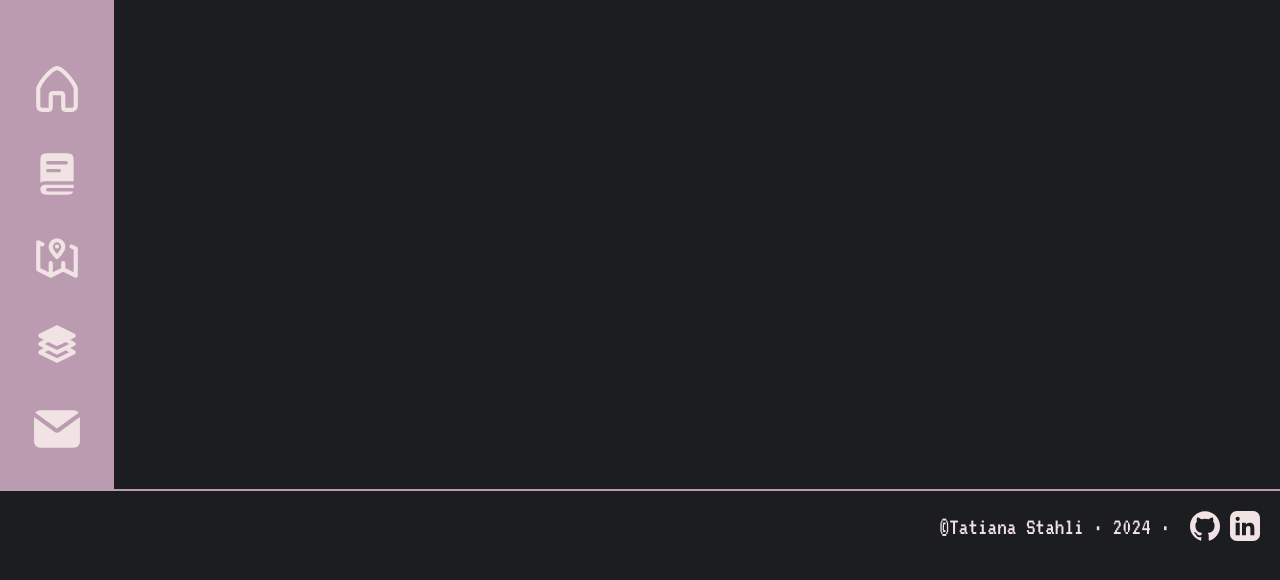
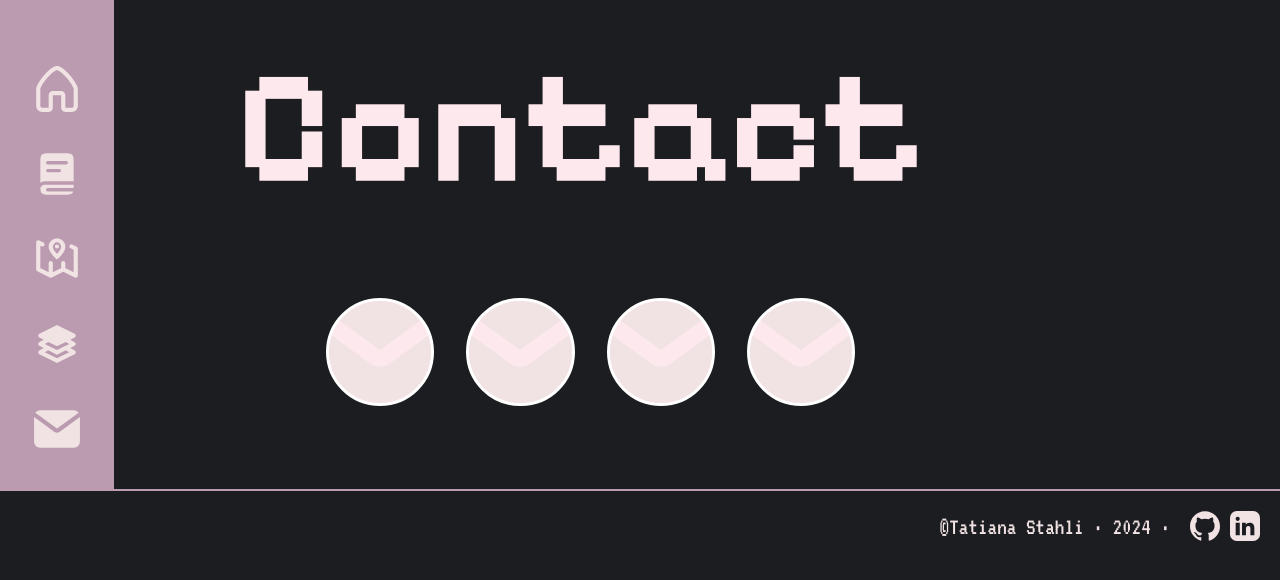
Before and after one commit to tatiana-sthl/portfolio2024, a React (Create React App) app: page /contact in a window 1280 px wide. Shown: the top 580 px of the page. Built offline with nearby package versions, Linux system fonts and the light colour scheme.

Commit message:
add contact content

```diff
--- a/src/App.js
+++ b/src/App.js
@@ -1,6 +1,7 @@
 import React from 'react';
 import { BrowserRouter as Router, Route, Routes } from 'react-router-dom';
 import Home from './pages/Home';
+import Contact from './pages/Contact';
 import Navbar from './components/Navbar';
 import Footer from './components/Footer';
 
@@ -15,6 +16,7 @@ function App() {
         <div>
           <Routes>
             <Route path="/" element={<Home />} />
+            <Route path="/contact" element={<Contact />} />
           </Routes>
         </div>
       </div>
--- a/src/components/Navbar.js
+++ b/src/components/Navbar.js
@@ -50,7 +50,7 @@ const Navbar = () => {
             </Link>
           </li>
           <li>
-            <Link to="../pages/Contact.js">
+            <Link to="/contact">
               <div className='iconContainer'>
                 <svg width="50px" height="50px" viewBox="0 0 24 24" fill="none" xmlns="http://www.w3.org/2000/svg">
                   <path d="M1.60175 4.20114C2.14997 3.47258 3.02158 3 4 3H20C20.9784 3 21.85 3.47258 22.3982 4.20113L12 11.7635L1.60175 4.20114Z" fill="#F1E3E4"/>
--- a/src/pages/Contact.js
+++ b/src/pages/Contact.js
@@ -1,9 +1,40 @@
 import React from 'react';
+import '../styles/pages/_contact.scss';
+import ContactIcon from '../icons/contact-icon.svg';
+
 
 
 function Contact() {
     return (
       <>
+      <div className='contactTitle'>
+                <h1>Contact</h1>
+            </div>
+            <div className='contactMedia'>
+                <ul className='contactUl'>
+                    <li className='contactLi'>
+                        <a rel="noreferrer" target='_blank' className='aContact one' href='mailto:stahli.tatiana@gmail.com' >
+                          <img src={ContactIcon} alt='contact-icon'/>
+                        </a>
+                    </li>
+                    <li className='contactLi'>
+                        <a rel="noreferrer" target='_blank' className='aContact two' href='https://github.com/tatiana-sthl'>
+                          <img src={ContactIcon} alt='contact-icon'/>
+                        </a>
+                    </li>
+                    <li className='contactLi'>
+                        <a rel="noreferrer" target='_blank'className='aContact three' href='https://www.linkedin.com/in/tatiana-stahli/'>
+                          <img src={ContactIcon} alt='contact-icon'/>
+                        </a>
+                    </li>
+                    <li className='contactLi'>
+                        <a rel="noreferrer" target='_blank' className='aContact four' href='https://twitter.com/thathidev'>
+                          <img src={ContactIcon} alt='contact-icon'/>
+                        </a>
+                    </li>
+                </ul>
+
+            </div>
       </>
     )
 }
--- /dev/null
+++ b/src/styles/pages/_contact.scss
@@ -0,0 +1,114 @@
+.contactTitle {
+    text-align: center;
+    font-family: 'Rampart One', cursive;
+    font-size: 4vw;
+    color: rgb(253, 232, 237);
+    margin: 0 3vw 0 2vw;
+    display: flex;
+    align-items: baseline;
+    justify-content: space-between;
+}
+
+.contactMedia {
+    display: flex;
+    justify-content: center;
+    align-items: center;
+    position: relative;
+}
+
+.contactUl {
+    display: flex;
+    margin: 2vw 2vw 0 0;
+}
+
+.contactLi {
+    list-style: none;
+}
+
+.aContact {
+    background-color: rgb(253, 232, 237);
+    width: 8vw;
+    height: 8vw;
+    border-radius: 50%;
+    border: 3px solid #fff;
+    display: flex;
+    justify-content: center;
+    align-items: center;
+    margin: 1em;
+    transition: all 500ms ease;
+    text-decoration: none;
+    position: relative;
+    cursor: pointer;
+    overflow: hidden;
+}
+
+.iconContact {
+    background-color: transparent;
+    color: rgb(16, 16, 16);
+    font-size: 4em;
+}
+
+.aContact::after {
+    content: "";
+    position: absolute;
+    top: -100%;
+    left: 0;
+    width: 100%;
+    height: 100%;
+    border-radius: 50%;
+    z-index: 1;
+    cursor: pointer;
+    transition: all 500ms ease-in;
+}
+
+.aContact.one:hover::after {
+    background-color:#9c1515;
+    top: 0;
+}
+
+.aContact.two:hover::after {
+    background-color:#333;
+    top: 0;
+}
+
+.aContact.three:hover::after {
+    background-color:#1D9BF0;
+    top: 0;
+}
+
+.aContact.four:hover::after {
+    background-color:#0072b1;
+    top: 0;
+}
+
+.aContact:hover {
+    box-shadow: 0 0 20px #ffffff;
+}
+
+.aContact:hover .iconContact {
+    color: #fff;
+    z-index: 2;
+}
+
+/*mobile responsive*/
+
+@media (max-width: 1270px) {
+    .contactTitle {
+        font-size: 30px;
+    }
+
+    .arrowContact {
+        width: 100%;
+    }
+
+    .contactUl {
+        display: block;
+        margin: 0;
+    }
+
+    .aContact {
+        width: auto;
+        height: auto;
+        border-radius: 0;
+    }
+}
```
